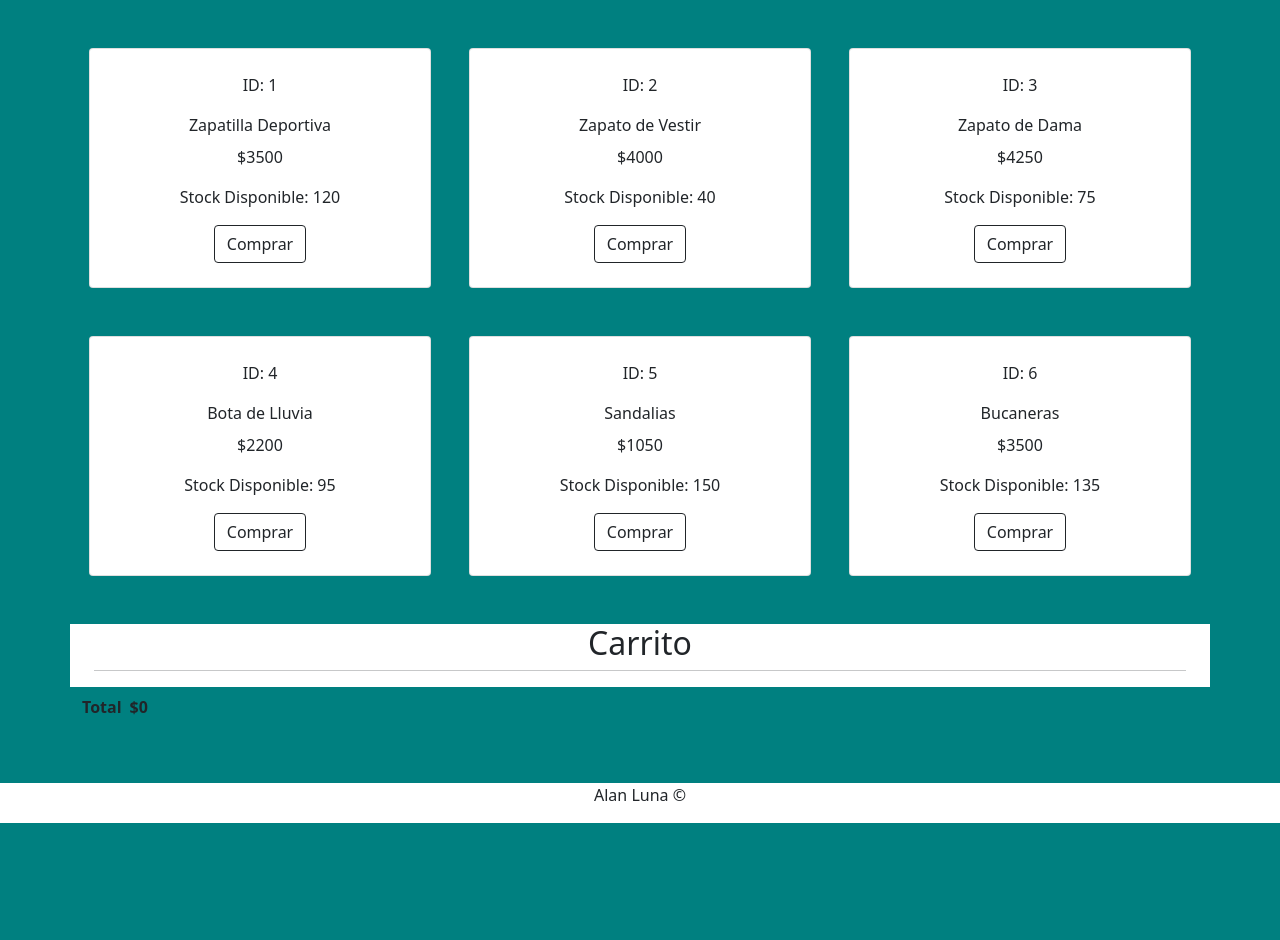
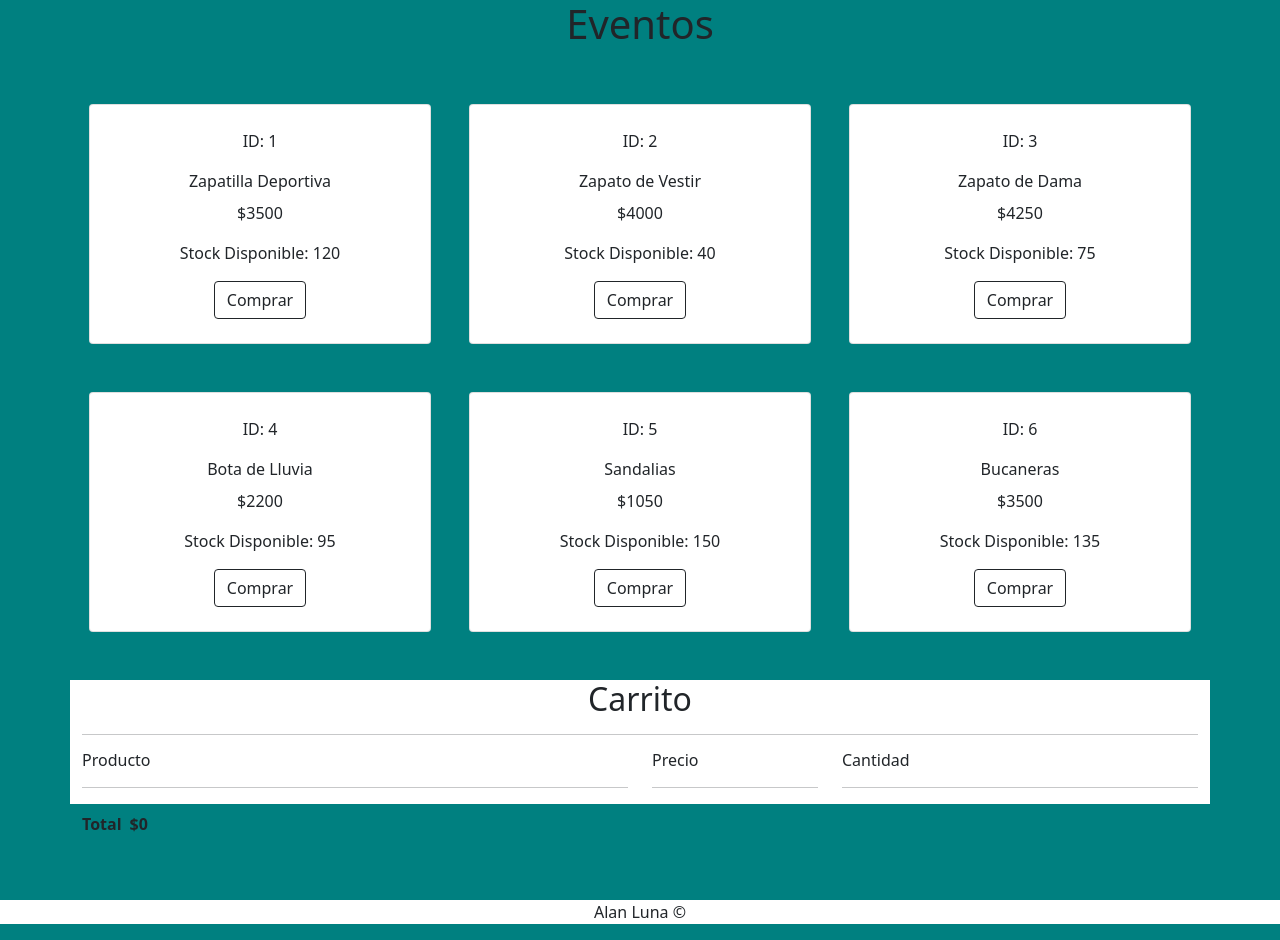
Before and after one commit to AlanLuna-00/Desafios-CoderJs, a plain HTML site: page Clase-9/index.html in a window 1280 px wide. Before the commit the page ends 823 px from the top, so only its background shows below. Drawn offline with nearby package versions, Linux system fonts and the light colour scheme.

Commit message:
2da preentrega

```diff
--- a/Clase-6/Complementaio/App.js
+++ b/Clase-6/Complementaio/App.js
@@ -19,8 +19,6 @@ let acomodarPrecio = productos.sort((a, b) => {
 })
 
 
-
-
 let acomodarStock = productos.sort((a, b) => {
     if (a.stock == b.stock) {
         return 0
--- a/Clase-9/App.js
+++ b/Clase-9/App.js
@@ -35,16 +35,24 @@ const renderHtmlCard = (products, container) => {
             addItemToCart(itemTitle, itemPrice)
         }
         const addItemToCart = (itemTitle, itemPrice) => {
-            console.log(itemTitle, itemPrice);
+
+            const elementsTitle = cartContainer.getElementsByClassName('.cartContentTitle')
+
+            for (let i = 0; i < elementsTitle.length; i++) {
+                if(elementsTitle[i].textContent === itemTitle) {
+                    console.log(elementsTitle[i].textContent);
+                }
+            }
+
             const cartRow = document.createElement('div')
             const cartContentContainer = `
             <div class="row cartContent" id="cartContent">
-                  <div class="col-5  ">
+                  <div class="col-6  ">
                       <div class="shopping-cart-item d-flex align-items-center h-100 border-bottom pb-2 pt-3">
                           <h6 class="shopping-cart-item-title cartContentTitle text-truncate ml-3 mb-0">${itemTitle}</h6>
                       </div>
                   </div>
-                  <div class="col-3">
+                  <div class="col-2">
                       <div class="shopping-cart-price d-flex align-items-center h-100 border-bottom pb-2 pt-3">
                           <p class="item-price mb-0 cartContentPrice">${itemPrice}</p>
                       </div>
@@ -60,6 +68,8 @@ const renderHtmlCard = (products, container) => {
             cartContainer.append(cartRow);
 
             cartRow.querySelector('.buttonDelete').addEventListener('click', removeCartItem)
+
+            cartRow.querySelector('.cartContentQuantity').addEventListener('change', quantityChange)
 
             updateCartTotalPrice();
             }
@@ -78,11 +88,16 @@ const renderHtmlCard = (products, container) => {
                     total = total + cartItemPrice * cartItemQuantity
                 })
                 cartTotal.innerHTML= `$${total}`
-                console.log(total);
+                console.log(`Actualizacion precio: ${total}`);
             }
-            function removeCartItem(event) {
+            const removeCartItem = (event) => {
                 const buttonClicked = event.target;
                 buttonClicked.closest('#cartContent').remove();
+                updateCartTotalPrice()
+            }
+            const quantityChange = (event) => {
+                const input = event.target
+                input.value <= 0 ? (input.value = 1) : null ;
                 updateCartTotalPrice()
             }
 };
--- a/Clase-9/index.html
+++ b/Clase-9/index.html
@@ -9,15 +9,42 @@
     <title>Event0s</title>
 </head>
 <body>
+
+    <h1 class="text-center">Eventos</h1>
     <div class="container" id="container">
         <div class="productsContainer row" id="productsContainer"></div>
     </div>
-    <div class="container mx-auto row mt-5 cartContainer" id="cartContainer">
+
+
+
+
+
+
+    <div class="container mx-auto mt-5 cartContainer" id="cartContainer">
         <h2 class="display text-center">Carrito</h2>
         <hr>
+        <div class="row">
+            <div class="col-6">
+                <div class="shopping-cart-header">
+                    <h6>Producto</h6>
+                    <hr>
+                </div>
+            </div>
+            <div class="col-2">
+                <div class="shopping-cart-header">
+                    <h6 class="text-truncate">Precio</h6>
+                    <hr>
+                </div>
+            </div>
+            <div class="col-4">
+                <div class="shopping-cart-header">
+                    <h6>Cantidad</h6>
+                    <hr>
+                </div>
+            </div>
+        </div>
     </div>
-    <div class="container">
-            <div class="cart-total d-flex align-items-center mt-2 fw-bolder">
+            <div class="container cart-total d-flex align-items-center mt-2 fw-bolder">
                 <p class="me-2">Total</p>
                 <p class="ml-4 cartTotal" id="cartTotal">$0</p>
                 <!-- <div class="toast ml-auto bg-info" role="alert" aria-live="assertive" aria-atomic="true"
@@ -36,7 +63,10 @@
                 <button class="btn btn-success ml-auto comprarButton" type="button" data-toggle="modal"
                     data-target="#comprarModal">Comprar</button> -->
             </div>
-    </div>
+
+
+
+
     <footer class="container-fluid mt-5 text-center text-black-75">
         <p>Alan Luna &copy</p>
     </footer>
--- a/Clase-9/style.css
+++ b/Clase-9/style.css
@@ -2,11 +2,12 @@
     margin: 0;
     padding: 0;
     box-sizing: border-box;
-    overflow: hidden;
+    /* overflow: hidden; */
 }
 
 body {
     background-color: teal;
+    scroll:auto;
 }
 
 .card {
```
Also changed, not shown: Clase-8/App.js (+5 -2 lines).
